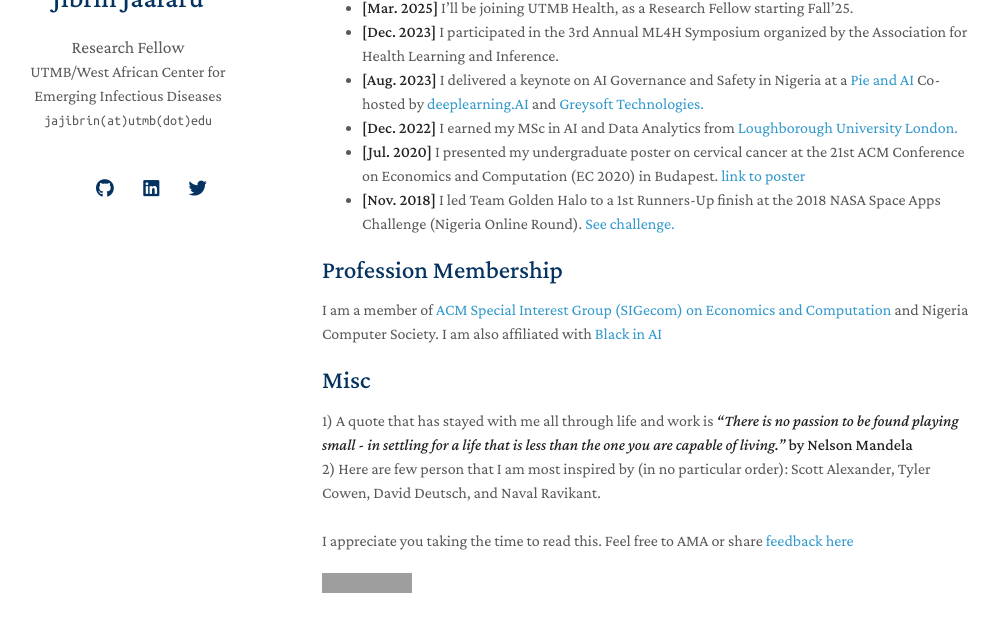
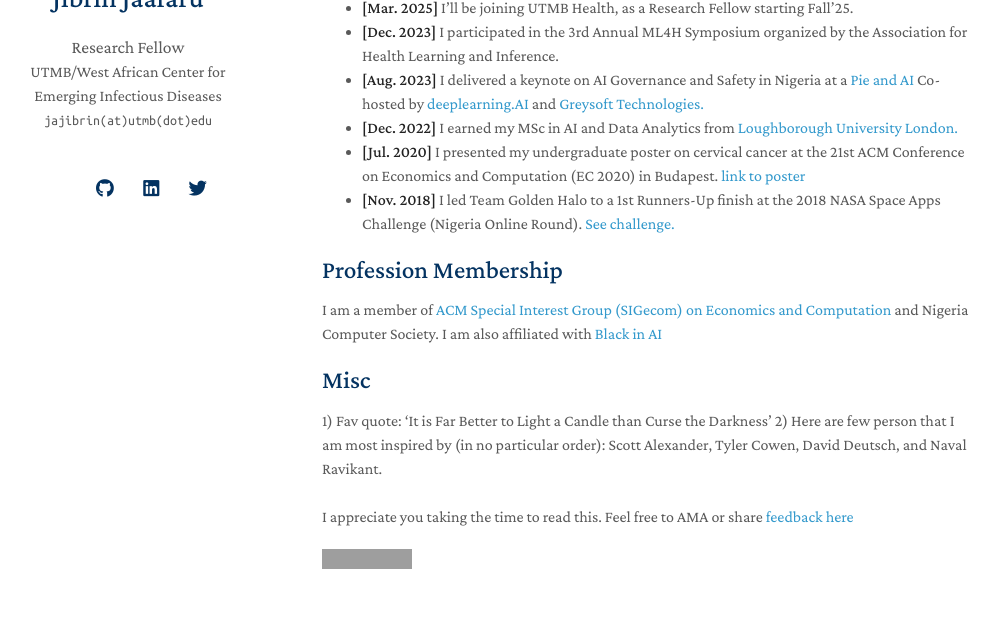
Before and after one commit to jibrinx/jibrinx.github.io, a Jekyll site: the page built from index.md, in a window 1280 px wide and 900 px high, scrolled down 1189 px, cut to the strip 206-838 px from the top of the window. Shown: the whole strip, without its empty margins (148-1146 px from the left). Built offline with Jekyll 4.4.1, drawn with Linux system fonts in a browser that asks for light colours; nearby versions of some CDN libraries; a style sheet for code colours, icons or effects is not loaded; grey boxes are pictures that could not be loaded.

Commit message:
Revise quotes and inspirations in index.md
Updated personal quote and added a new favorite quote.

```diff
--- a/index.md
+++ b/index.md
@@ -50,8 +50,7 @@ I am a member of <a href="http://www.sigecom.org"  target="_blank">ACM Special I
 
 ## Misc
 
-1) A quote that has stayed with me all through life and work is <strong><i> "There is no passion to be found playing small - in settling for a life that is less than the one you are capable of living."
-</i> by Nelson Mandela</strong> <br>
+1) Fav quote: ‘It is Far Better to Light a Candle than Curse the Darkness’
 2) Here are few person that I am most inspired by (in no particular order): Scott Alexander, Tyler Cowen, David Deutsch, and Naval Ravikant. <br> <br>
 I appreciate you taking the time to read this. Feel free to AMA or share <a href="https://www.admonymous.co/jibrinx" target="_blank"> feedback here </a>
 
```
